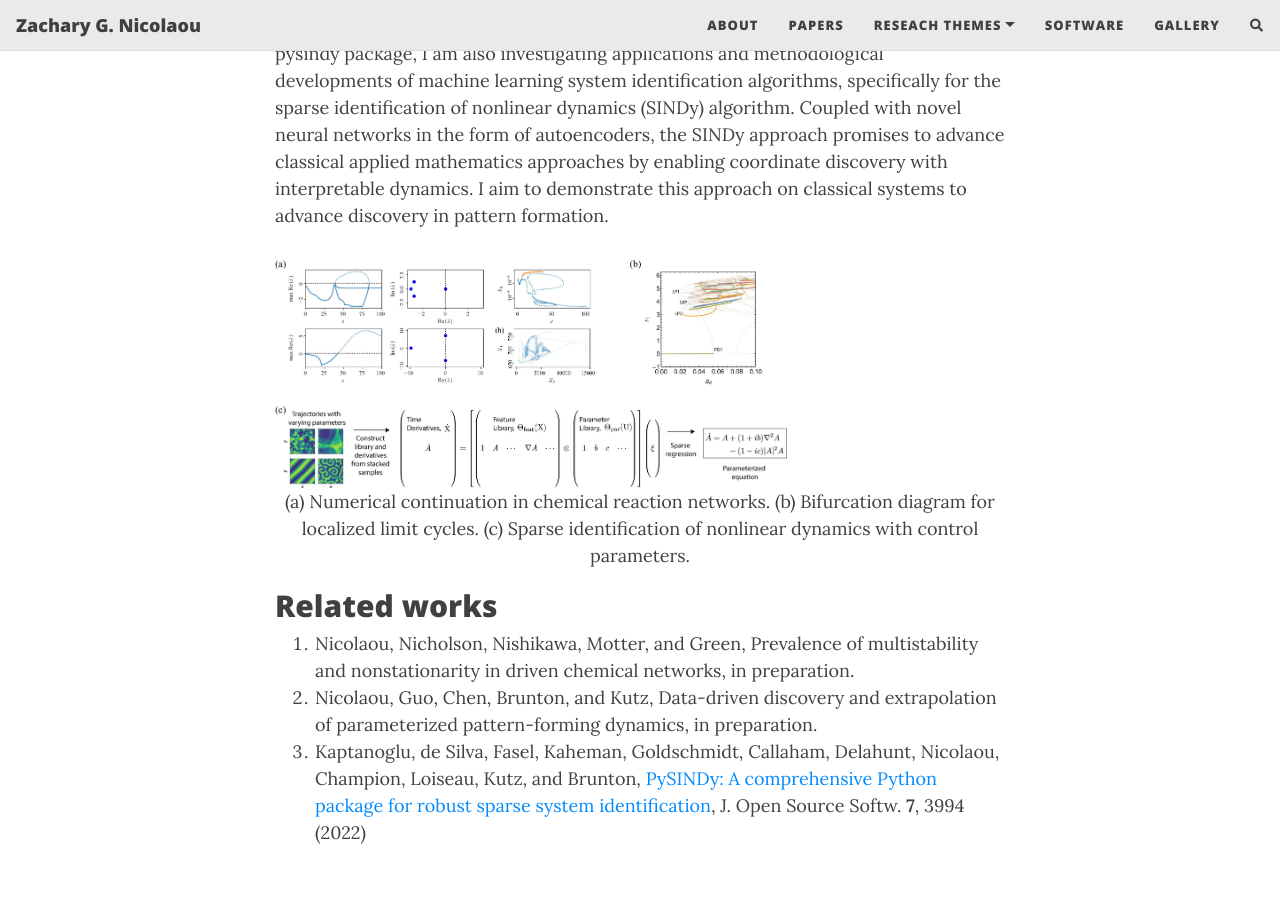
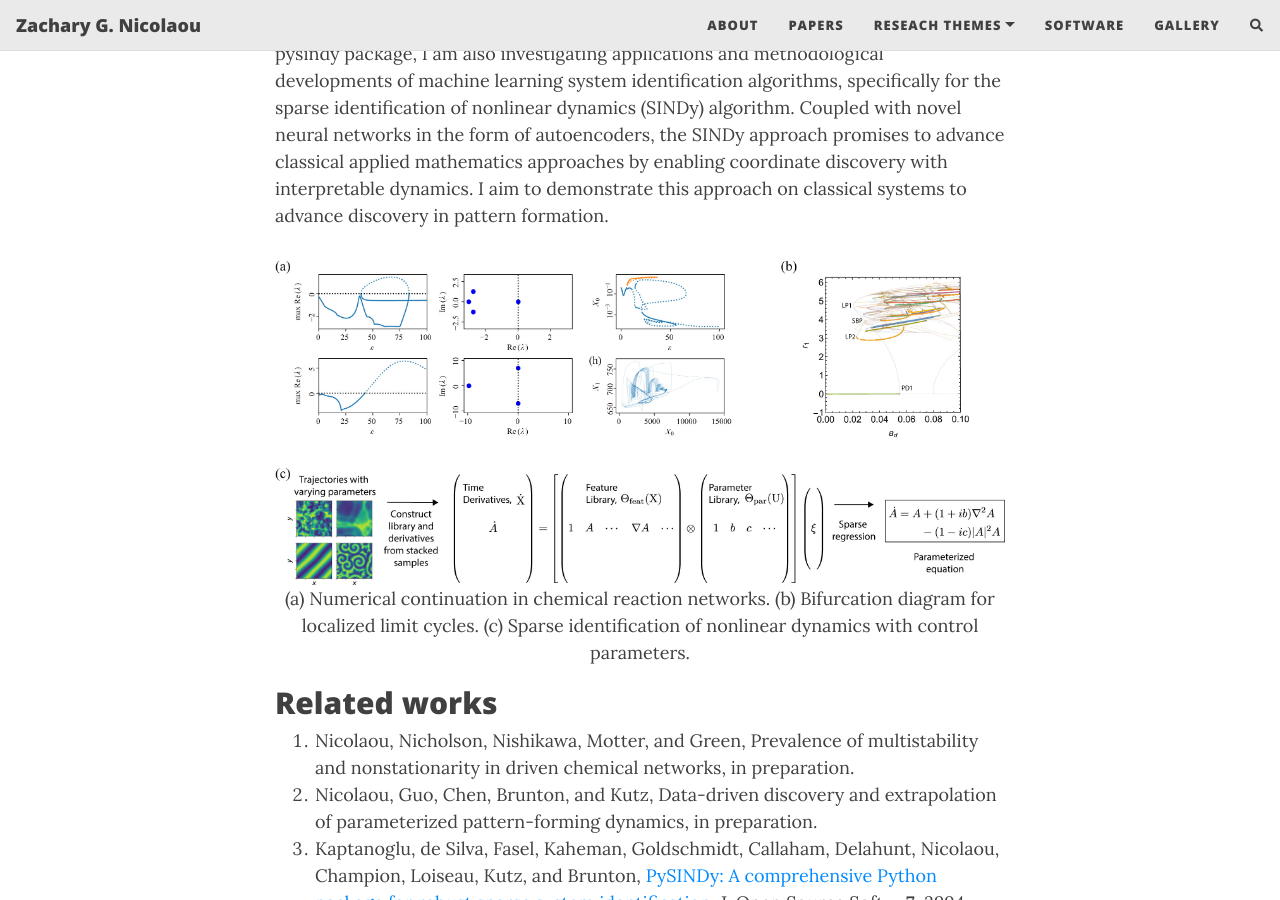
Before and after one commit to znicolaou/znicolaou.github.io, a Jekyll site: the page built from numerics.md, in a window 1280 px wide and 900 px high, scrolled down 474 px. Built offline with Jekyll 4.4.1, drawn with Linux system fonts in a browser that asks for light colours; nearby versions of some CDN libraries; comment, search, counter and statistics services are not loaded.

Commit message:
added figure

```diff
--- a/numerics.md
+++ b/numerics.md
@@ -4,7 +4,7 @@ title: Numerics and Machine Learning
 ---
 Novel machine learning approaches are revolutionizing scientific research, but this revolution did not emerge out of the blue. Decades of methodological developments and applications in scientific computing have culminated in a paradigmatic shift in the way science will be conducted in the twenty first century. I am interested in modernizing classical scientific computing approaches, including numerical integration, numerical continuation, and bifurcation analyses, utilizing modern GPU hardware to accelerate analysis of complex dynamical states, including limit cycles, invariant tori, and chaotic attractors. As an active developer for the open source pysindy package, I am also investigating applications and methodological developments of machine learning system identification algorithms, specifically for the sparse identification of nonlinear dynamics (SINDy) algorithm. Coupled with novel neural networks in the form of autoencoders, the SINDy approach promises to advance classical applied mathematics approaches by enabling coordinate discovery with interpretable dynamics. I aim to demonstrate this approach on classical systems to advance discovery in pattern formation.
 <figure>
-<img src="/assets/img/numerics.jpg" width=512 />
+<img src="/assets/img/numerics.jpg" width=1024 />
 <figcaption align="center">(a) Numerical continuation in chemical reaction networks. (b) Bifurcation diagram for localized limit cycles. (c) Sparse identification of nonlinear dynamics with control parameters.
 </figcaption>
 </figure>
```
Also changed, not shown: index.md (+3 -3 lines).
